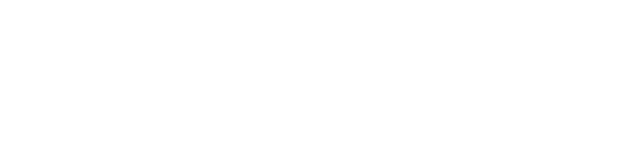
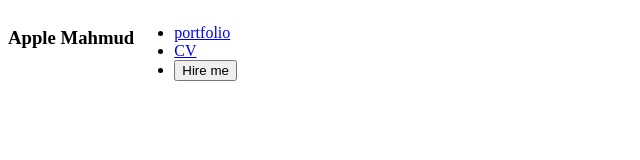
Before and after one commit to applemahmud7/Portfolio-website-test, a plain HTML site: page index.html in a window 1280 px wide. Shown: the whole page, without its empty margins (0-640 px from the left). Drawn offline with Linux system fonts and the light colour scheme.

Commit message:
images added

```diff
--- a/index.html
+++ b/index.html
@@ -3,12 +3,19 @@
 <head>
     <meta charset="UTF-8">
     <meta name="viewport" content="width=device-width, initial-scale=1.0">
-    <title>Document</title>
+    <title>Apple Mahmud</title>
     <link rel="stylesheet" href="styles.css">
 </head>
 <body>
     <header>
-
+        <nav>
+            <h3>Apple Mahmud</h3>
+            <ul>
+                <li><a href="portfolio.html">portfolio</a></li>
+                <li><a href="CV.html">CV</a></li>
+                <li><button>Hire me</button></li>
+            </ul>
+        </nav>
     </header>
     <main>
 
--- a/styles.css
+++ b/styles.css
@@ -0,0 +1,3 @@
+nav {
+    display: flex;
+}
```
Also changed, not shown: images/developer.png (added), images/hardy.png (added), images/header_bg.png (added), images/icons/facebook.png (added), images/icons/insta.png (added), images/icons/js.png (added), images/icons/mongo.png (added), images/icons/nodejs.png (added), images/icons/react.png (added), images/icons/twitter.png (added).
